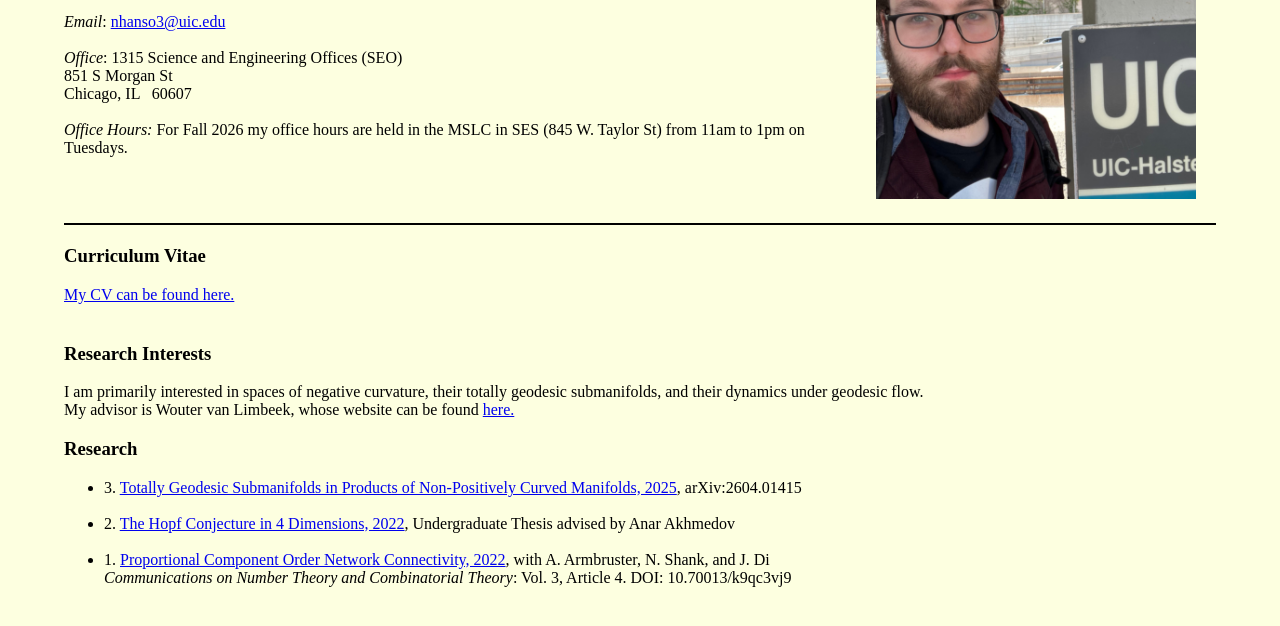
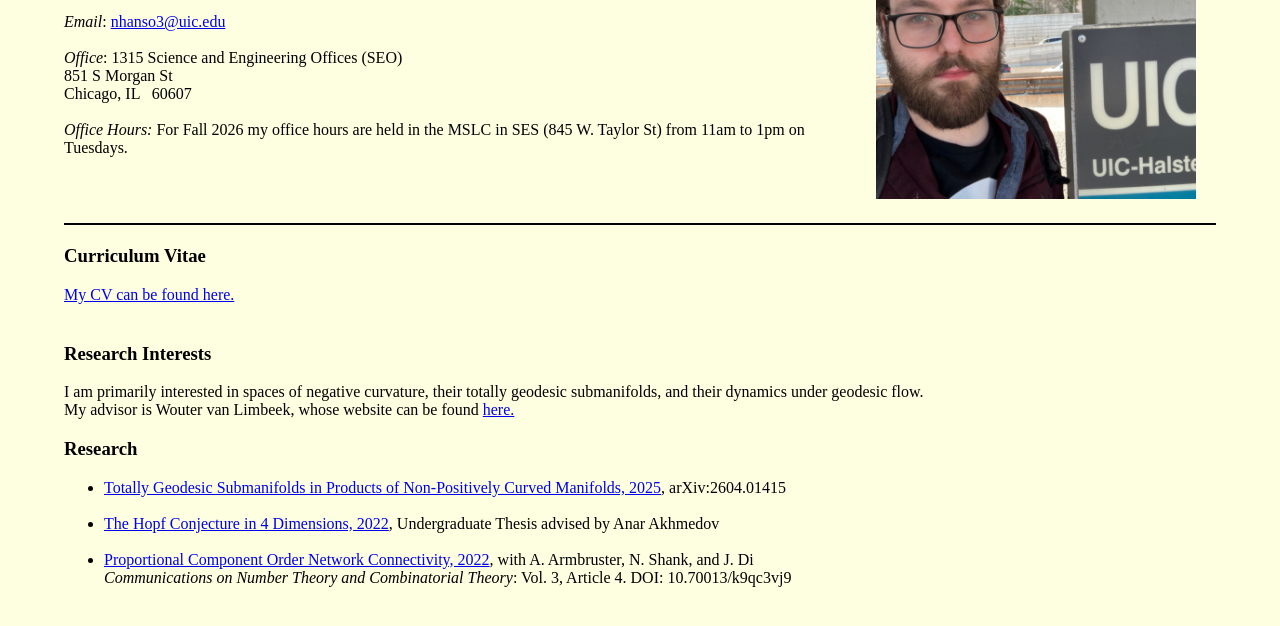
Before and after one commit to nickhanson1/nickhanson1.github.io, a plain HTML site: page index.html in a window 1280 px wide. Shown: the part 118-744 px from the top of the page. Drawn offline with Linux system fonts and the light colour scheme.

Commit message:
Updated research

```diff
--- a/index.html
+++ b/index.html
@@ -81,10 +81,10 @@
 
         <h3 id="events">Research</h3>
         <ul>
-        <li>3. <a href="paper1.pdf">Totally Geodesic Submanifolds in Products of
+        <li><a href="paper1.pdf">Totally Geodesic Submanifolds in Products of
 Non-Positively Curved Manifolds, 2025</a>, arXiv:2604.01415 </li><br>
-        <li>2. <a href="BachelorThesis.pdf">The Hopf Conjecture in 4 Dimensions, 2022</a>, Undergraduate Thesis advised by Anar Akhmedov</li><br>
-        <li>1. <a href="NetworkConnectivity.pdf">Proportional Component Order Network Connectivity, 2022</a>, with A. Armbruster, N. Shank, and J. Di <br> <i>Communications on Number Theory and Combinatorial Theory</i>: Vol. 3, Article 4.
+        <li><a href="BachelorThesis.pdf">The Hopf Conjecture in 4 Dimensions, 2022</a>, Undergraduate Thesis advised by Anar Akhmedov</li><br>
+        <li><a href="NetworkConnectivity.pdf">Proportional Component Order Network Connectivity, 2022</a>, with A. Armbruster, N. Shank, and J. Di <br> <i>Communications on Number Theory and Combinatorial Theory</i>: Vol. 3, Article 4.
 DOI: 10.70013/k9qc3vj9 </li>
         </ul>
 
```
